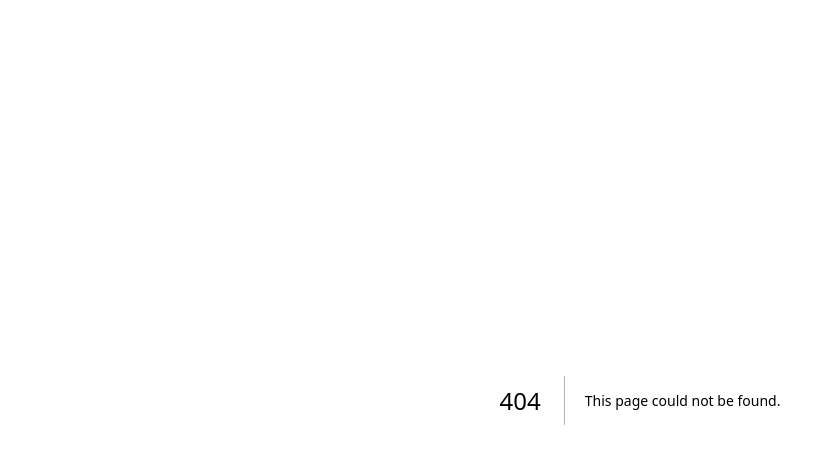
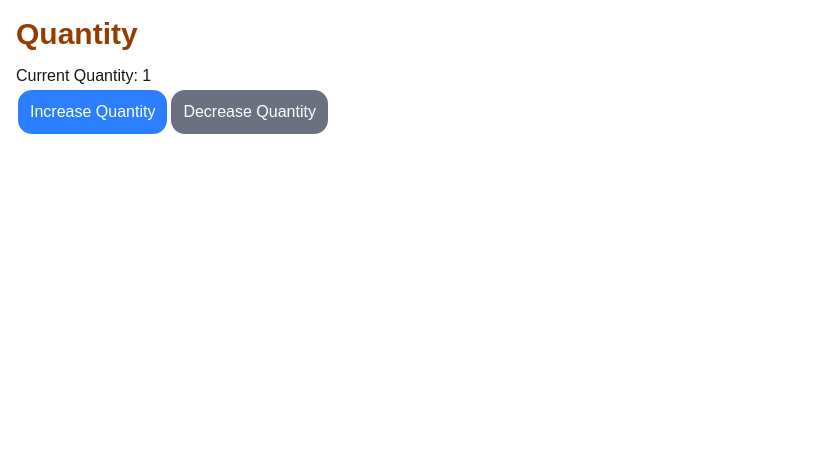
Before and after one commit to komalpreetkaur05/cprg306-assignments, a Next.js app: page /week-4 in a window 1280 px wide. Before the commit this address had no page. Shown: the top 464 px of the page, without its empty margins (0-827 px from the left). Built offline with nearby package versions, Linux system fonts and the light colour scheme.

Commit message:
week4assStarted
started working on week4

```diff
--- a/app/page.js
+++ b/app/page.js
@@ -7,6 +7,8 @@ export default function Home() {
       <ul className="list-disc list-inside">
         <li><Link href="./week-2/">Week-2</Link></li>
          <li><Link href="./week-3">Week-3</Link></li>
+         <li><Link href="./week-4">Week-4</Link></li>
+
       </ul>
     </main>
   );
--- /dev/null
+++ b/app/week-4/page.js
@@ -0,0 +1,50 @@
+"use client"
+
+import {useState} from "react";
+
+export default function NewItem(){
+    let [quantity, setQuantity] = useState(1);
+
+    const increment = () => {
+        let currentQuantity = quantity.valueOf();
+
+        if(currentQuantity <= 19){
+            setQuantity(currentQuantity + 1);
+        }
+
+    }
+
+    const decrement = () => {
+        let currentQuantity = quantity.valueOf();
+
+        if(currentQuantity >= 2){
+            setQuantity(currentQuantity - 1);
+        }
+
+    }
+
+    let buttonStyles1 = "bg-blue-500 hover:bg-blue-200 text-white px-3 py-2.5 rounded-2xl border-2";
+    if(quantity>= 20 ){
+        buttonStyles1="bg-gray-500 text-white px-3 py-2.5 rounded-2xl border-2";
+    }
+
+    let buttonStyles = "bg-blue-500 hover:bg-blue-200 text-white px-3 py-2.5 rounded-2xl border-2";
+    if(quantity <=1 ){
+        buttonStyles="bg-gray-500 text-white px-3 py-2.5 rounded-2xl border-2";
+    }
+
+
+    return(
+        <main className="p-4">
+            <h1 className="text-3xl text-amber-800 font-bold mb-3">Quantity</h1>
+            <p>Current Quantity: {quantity}</p>
+            <button onClick={increment} className={buttonStyles1}>Increase Quantity </button>
+
+            <button onClick={decrement} className={buttonStyles}>Decrease Quantity </button>
+
+
+
+        </main>
+
+    );
+}
```
Also changed, not shown: app/week-4/new-item.js (added).
